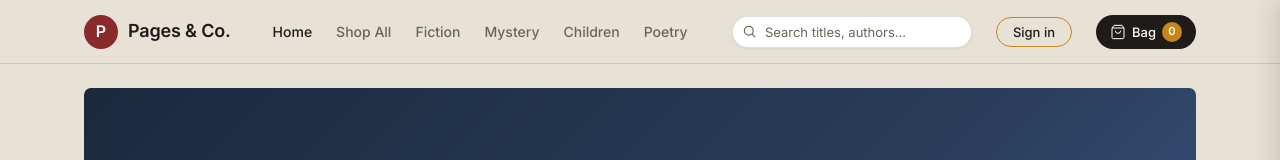
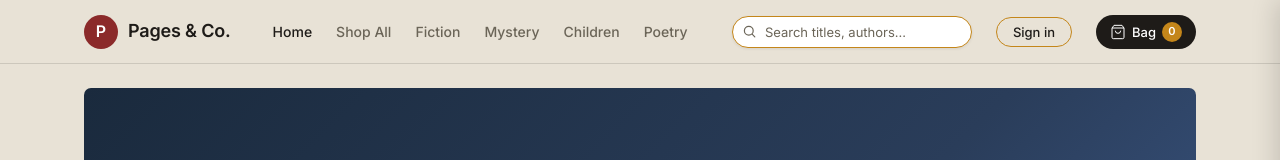
Before and after one commit to ngophuc29/NgoQuangPhuc_Ezgame_Test, a plain HTML site: page index.html in a window 1280 px wide. Shown: the top 160 px of the page. Drawn offline with Linux system fonts and the light colour scheme.

Commit message:
chỉnh css ô search

```diff
--- a/css/style.css
+++ b/css/style.css
@@ -232,7 +232,7 @@ ul { list-style: none; }
   font-family: inherit;
   font-size: 13px;
   background: rgba(0,0,0,0.07);
-  border: 1px solid transparent;
+  border: 1px solid #c4861a;
   border-radius: 100px;
   padding: 7px 14px 7px 32px;
   width: 180px;
@@ -241,7 +241,6 @@ ul { list-style: none; }
   transition: all var(--dur-mid) var(--ease);
    width: 240px;
   background: #fff;
-  border-color: var(--border);
   box-shadow: var(--shadow-sm);
 }
 
```
